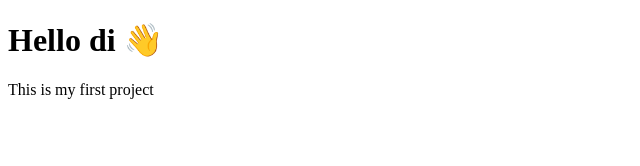
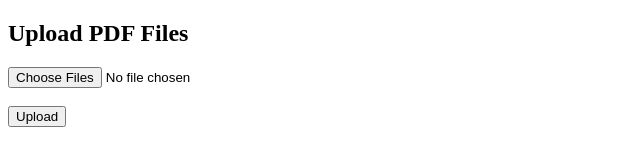
Before and after one commit to swethagayathri0801-cpu/file-upload-system, a plain HTML site: page index.html in a window 1280 px wide. Shown: the whole page, without its empty margins (0-640 px from the left). Drawn offline with Linux system fonts and the light colour scheme.

Commit message:
updated index file

```diff
--- a/index.html
+++ b/index.html
@@ -1,12 +1,20 @@
 <!DOCTYPE html>
 <html>
 <head>
-  <title>My Project</title>
+  <title>File Upload</title>
 </head>
 <body>
 
-  <h1>Hello di 👋</h1>
-  <p>This is my first project</p>
+<h2>Upload PDF Files</h2>
+
+<input type="file" id="fileInput" multiple accept="application/pdf">
+<br><br>
+
+<button onclick="uploadFiles()">Upload</button>
+
+<ul id="fileList"></ul>
+
+<script src="script.js"></script>
 
 </body>
 </html>
```
